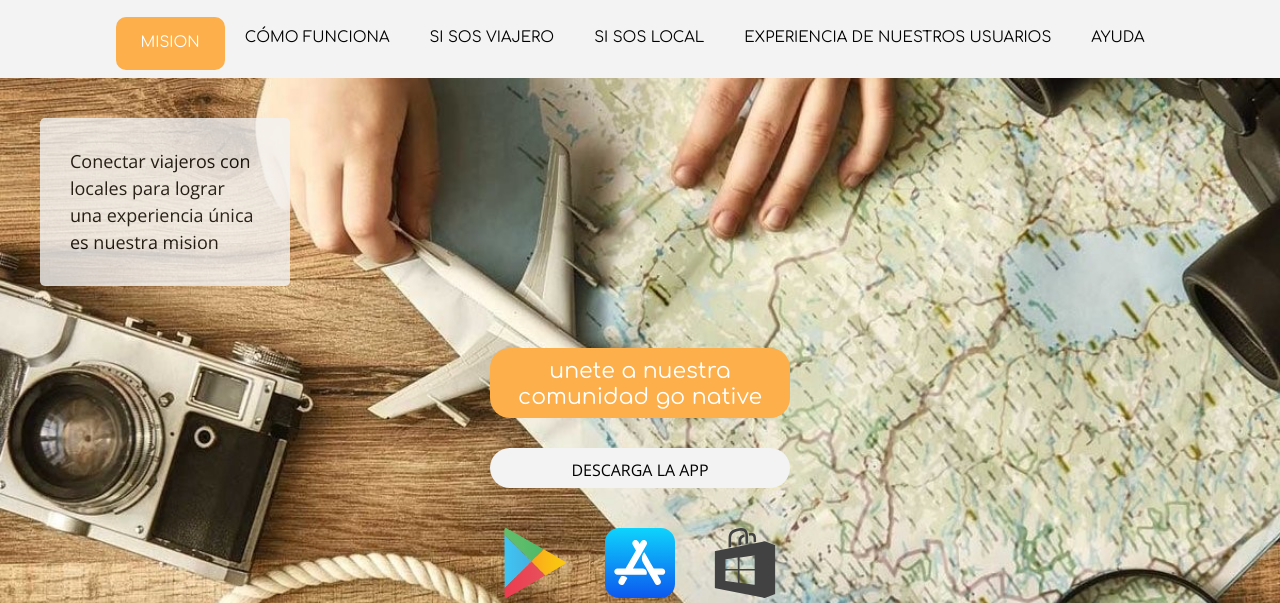
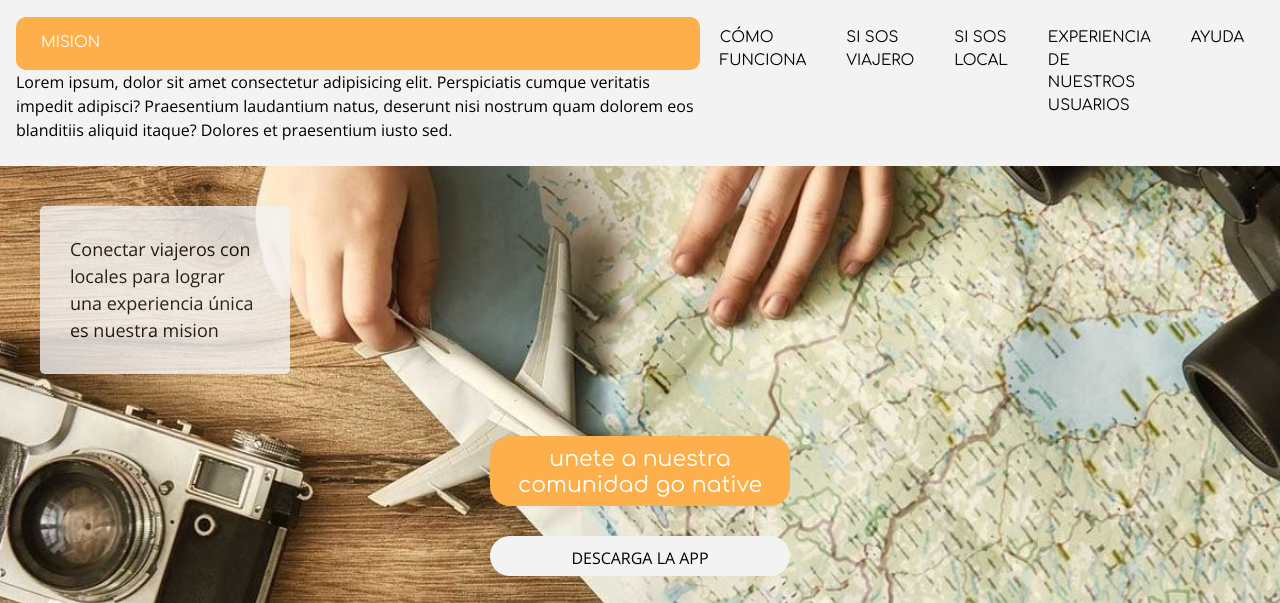
Before and after one commit to lauraesposito/coder-desarrolloweb, a website: page index.html in a window 1280 px wide. Shown: the part 129-732 px from the top of the page. Drawn offline with nearby package versions, Linux system fonts and the light colour scheme; files whose address does not match are found by name.

Commit message:
probando ramas

```diff
--- a/index.html
+++ b/index.html
@@ -51,6 +51,10 @@
                     <a class="nav-link" href="index.html"><span >mision</span>
                     </a>
                 </div>
+
+                <p>
+                    Lorem ipsum, dolor sit amet consectetur adipisicing elit. Perspiciatis cumque veritatis impedit adipisci? Praesentium laudantium natus, deserunt nisi nostrum quam dolorem eos blanditiis aliquid itaque? Dolores et praesentium iusto sed.
+                </p>
                 </li>
 
                 <li class="nav-item">
```
